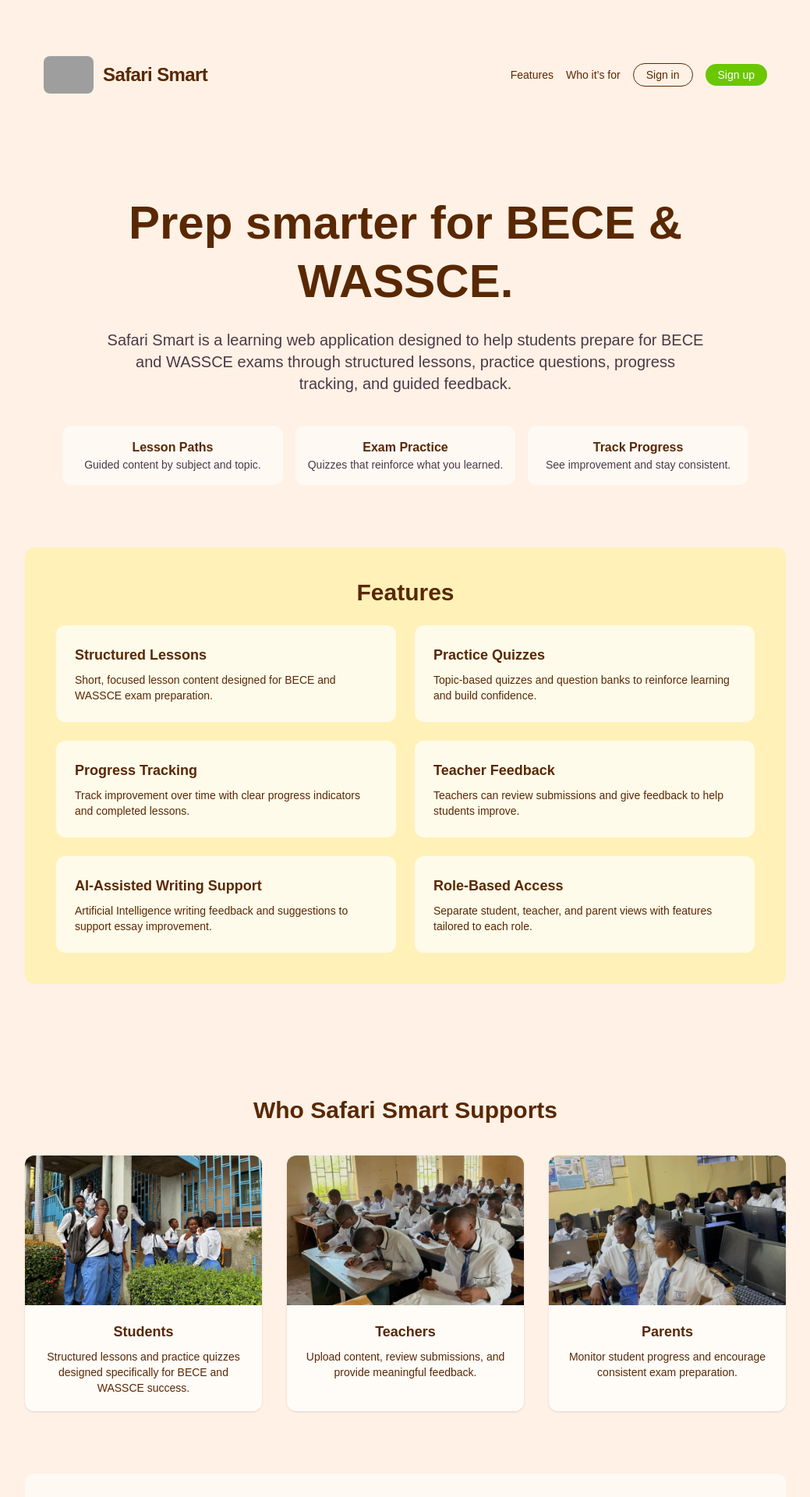
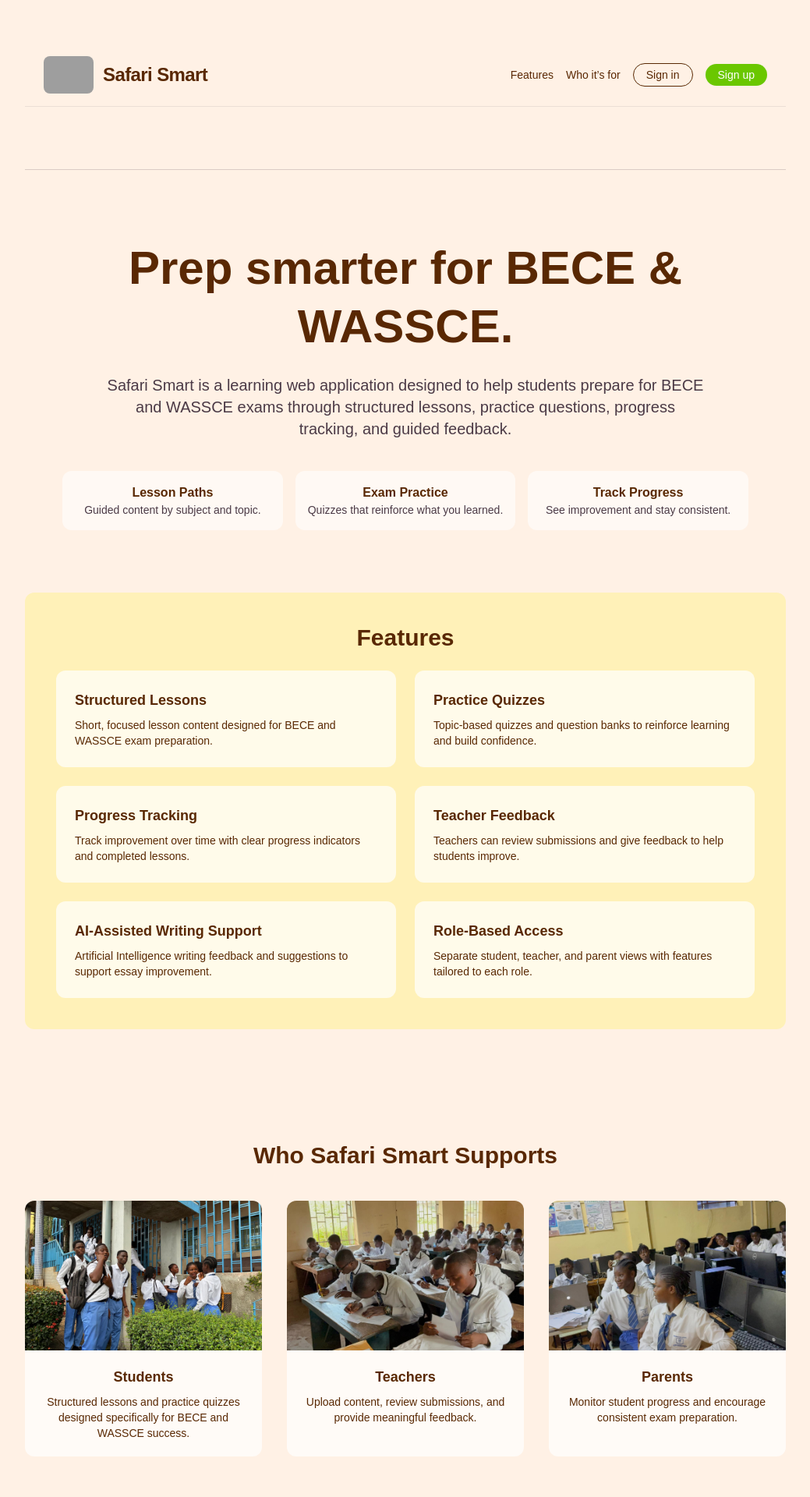
Before and after one commit to loganpinel06/Safari-Smart, a Next.js app in the folder next-app/: page / in a window 1280 px wide. Shown: the top 1920 px of the page at 78% size, without its empty margins (120-1159 px from the left). Built offline with nearby package versions, Linux system fonts and the light colour scheme; grey boxes are pictures that could not be loaded.

Commit message:
added hover to who its for feature cards and border to header

```diff
--- a/next-app/app/(public)/page.tsx
+++ b/next-app/app/(public)/page.tsx
@@ -12,7 +12,7 @@ export default function Home() {
     <main className = "min-h-screen bg-[#FFF1E5] text-[#592803] antialiased">
       <div className="max-w-5xl mx-auto px-6 py-12 space-y-20">
       {/* Top navigation bar */}
-      <header className="max-w-5xl mx-auto px-6 pt-6">
+      <header className="max-w-5xl mx-auto px-6 pt-6 pb-4 border-b border-[#4B3A46]/10">
         <nav className="flex items-center justify-between">
           <div className="flex items-center gap-3">
             <Image
@@ -51,6 +51,9 @@ export default function Home() {
           </nav>
         </header>
 
+
+      {/* Divider */}
+        <div className="w-full h-px bg-[#4B3A46]/20 my-10"></div>
 
         {/* Main Content */}
 
@@ -139,7 +142,7 @@ export default function Home() {
           </h2>
 
           <div className="grid sm:grid-cols-3 gap-8">
-            <div className="bg-white/70 rounded-xl overflow-hidden shadow-sm">
+            <div className="bg-white/70 rounded-xl overflow-hidden transition transform hover:-translate-y-1 hover:shadow-md">
               <Image
                 src="/students2.jpg"
                 alt="Students in classroom"
@@ -155,7 +158,7 @@ export default function Home() {
               </div>
             </div>
 
-            <div className="bg-white/70 rounded-xl overflow-hidden shadow-sm">
+            <div className="bg-white/70 rounded-xl overflow-hidden transition transform hover:-translate-y-1 hover:shadow-md">
               <Image
                 src="/students1.jpg"
                 alt="Students studying"
@@ -171,7 +174,7 @@ export default function Home() {
               </div>
             </div>
 
-            <div className="bg-white/70 rounded-xl overflow-hidden shadow-sm">
+            <div className="bg-white/70 rounded-xl overflow-hidden transition transform hover:-translate-y-1 hover:shadow-md">
               <Image
                 src="/students3.jpg"
                 alt="Classroom environment"
```
